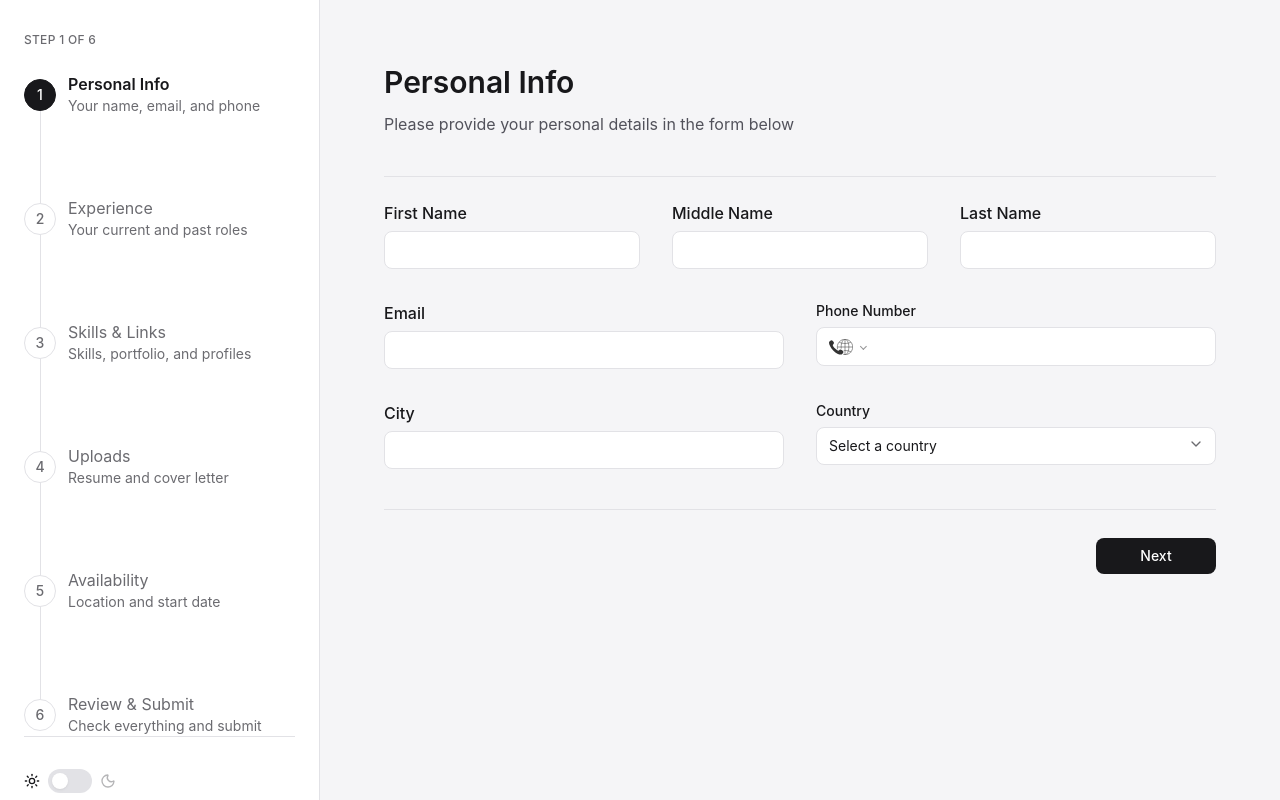
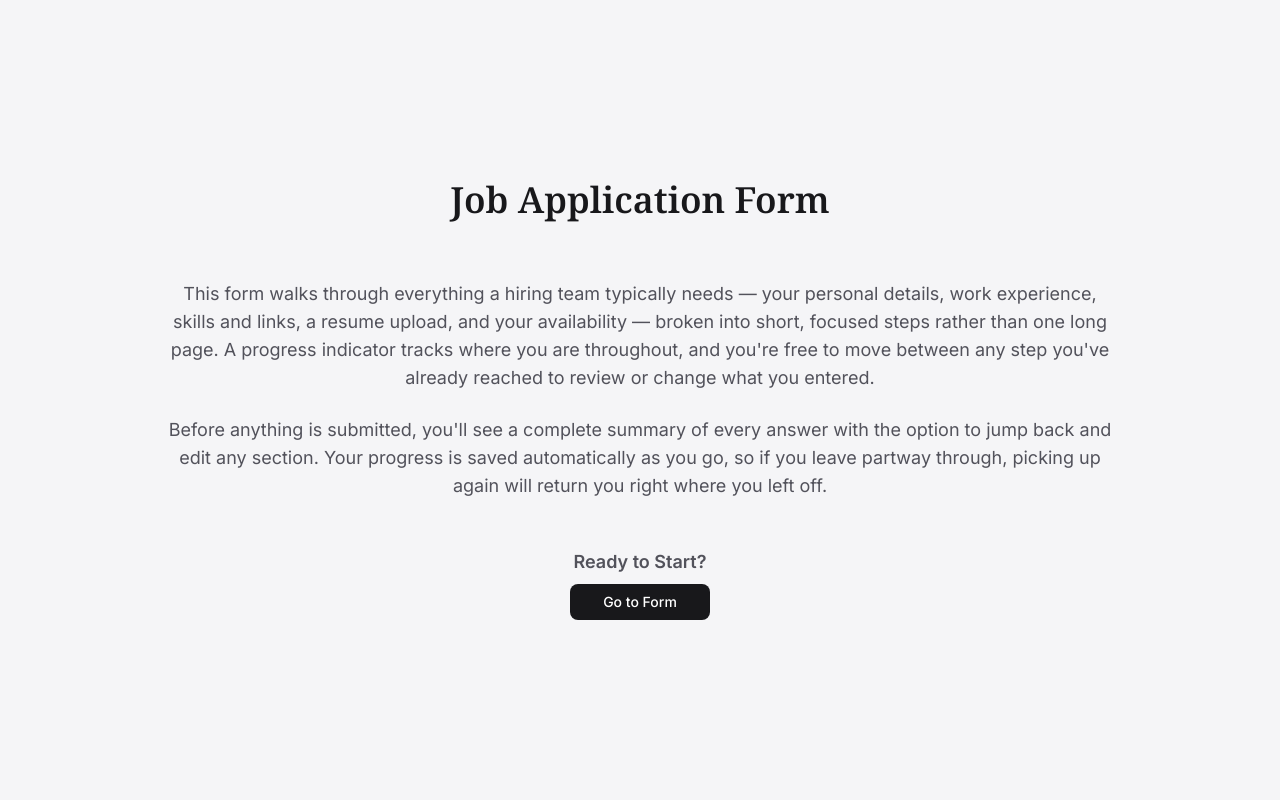
Before and after one commit to HanifNepali/job-application-form, a React (Vite) app: page / in a window 1280 px wide. Before the commit this address led to /form/personal-info. Built offline with nearby package versions, Linux system fonts and the light colour scheme.

Commit message:
Add Landing page and update routing

```diff
--- a/index.html
+++ b/index.html
@@ -4,6 +4,12 @@
     <meta charset="UTF-8" />
     <link rel="icon" type="image/png" sizes="16x16" href="/favicon-32x32.png" />
     <meta name="viewport" content="width=device-width, initial-scale=1.0" />
+    <link rel="preconnect" href="https://fonts.googleapis.com" />
+    <link rel="preconnect" href="https://fonts.gstatic.com" crossorigin />
+    <link
+      href="https://fonts.googleapis.com/css2?family=Noto+Serif:ital,wght@0,100..900;1,100..900&family=Inter:wght@400;500;600&display=swap"
+      rel="stylesheet"
+    />
     <title>Job Application Form</title>
   </head>
   <body>
--- a/src/app/route/routes.tsx
+++ b/src/app/route/routes.tsx
@@ -9,9 +9,10 @@ import { SkillsLinksStep } from "@/steps/skills-links/SkillsLinksStep";
 import { UploadsStep } from "@/steps/uploads/UploadsStep";
 import { AvailabilityStep } from "@/steps/availability/AvailabilityStep";
 import { ReviewStep } from "@/steps/review/ReviewStep";
+import { LandingPage } from "@/pages/LandingPage";
 
 export const routes = [
-  { path: "/", element: <Navigate to={`/form/${STEPS[0].path}`} replace /> },
+  { path: "/", element: <LandingPage /> },
   {
     path: "/form",
     element: <FormLayout />,
@@ -25,5 +26,5 @@ export const routes = [
       { path: "review", element: <ReviewStep /> },
     ],
   },
-  { path: "*", element: <Navigate to={`/form/${STEPS[0].path}`} replace /> },
+  { path: "*", element: <Navigate to="/" replace /> },
 ];
--- a/src/index.css
+++ b/src/index.css
@@ -25,6 +25,8 @@
   --radius-lg: var(--radius-lg);
 
   --shadow-card: var(--shadow-card);
+  --font-serif: "Noto Serif", serif;
+  --font-sans: "Inter", sans-serif;
 }
 
 @theme {
--- /dev/null
+++ b/src/pages/LandingPage.tsx
@@ -0,0 +1,50 @@
+import { useNavigate } from "react-router-dom";
+import { Button } from "@/components/Button";
+import { useFormStore } from "@/store/formStore";
+import { STEPS } from "@/lib/steps";
+
+export function LandingPage() {
+  const navigate = useNavigate();
+  const furthestUnlockedStep = useFormStore((s) => s.furthestUnlockedStep);
+
+  const handleGoToForm = () => {
+    navigate(`/form/${STEPS[furthestUnlockedStep].path}`);
+  };
+
+  return (
+    <div className="flex min-h-screen flex-col items-center justify-center bg-canvas px-6 text-center">
+      <div className="max-w-240 space-y-6">
+        <h1 className="font-serif text-4xl font-semibold text-ink mb-15">
+          Job Application Form
+        </h1>
+
+        <div className="mb-12">
+          <p className="text-lg text-ink-secondary mb-6">
+            This form walks through everything a hiring team typically needs —
+            your personal details, work experience, skills and links, a resume
+            upload, and your availability — broken into short, focused steps
+            rather than one long page. A progress indicator tracks where you are
+            throughout, and you're free to move between any step you've already
+            reached to review or change what you entered.
+          </p>
+
+          <p className="text-lg text-ink-secondary">
+            Before anything is submitted, you'll see a complete summary of every
+            answer with the option to jump back and edit any section. Your
+            progress is saved automatically as you go, so if you leave partway
+            through, picking up again will return you right where you left off.
+          </p>
+        </div>
+
+        <h3 className="mb-2 text-lg font-semibold text-ink-secondary">
+          {furthestUnlockedStep === 0
+            ? "Ready to Start?"
+            : "Continue where you left off?"}
+        </h3>
+        <Button variant="primary" onClick={handleGoToForm} className="min-w-35">
+          Go to Form
+        </Button>
+      </div>
+    </div>
+  );
+}
```
